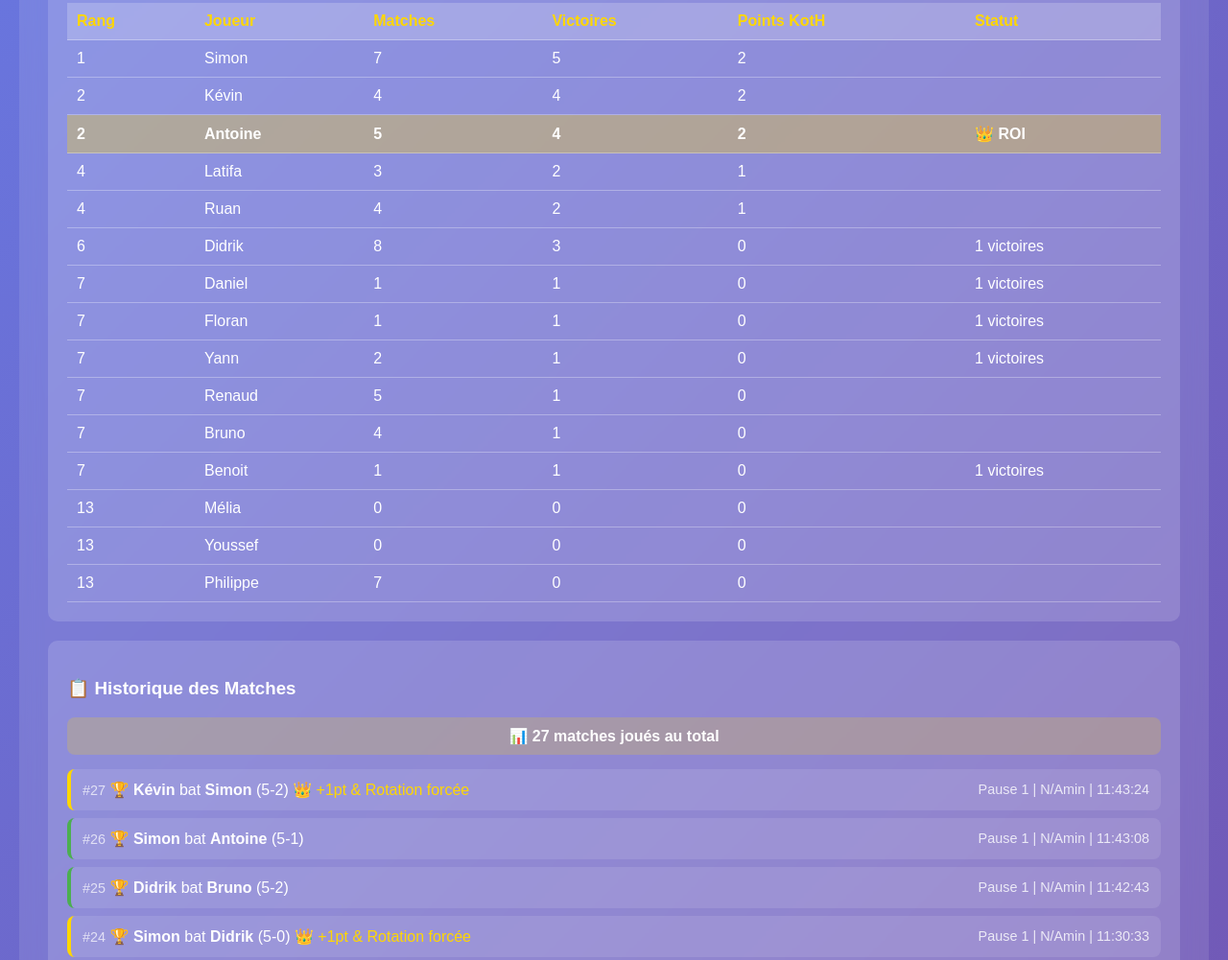
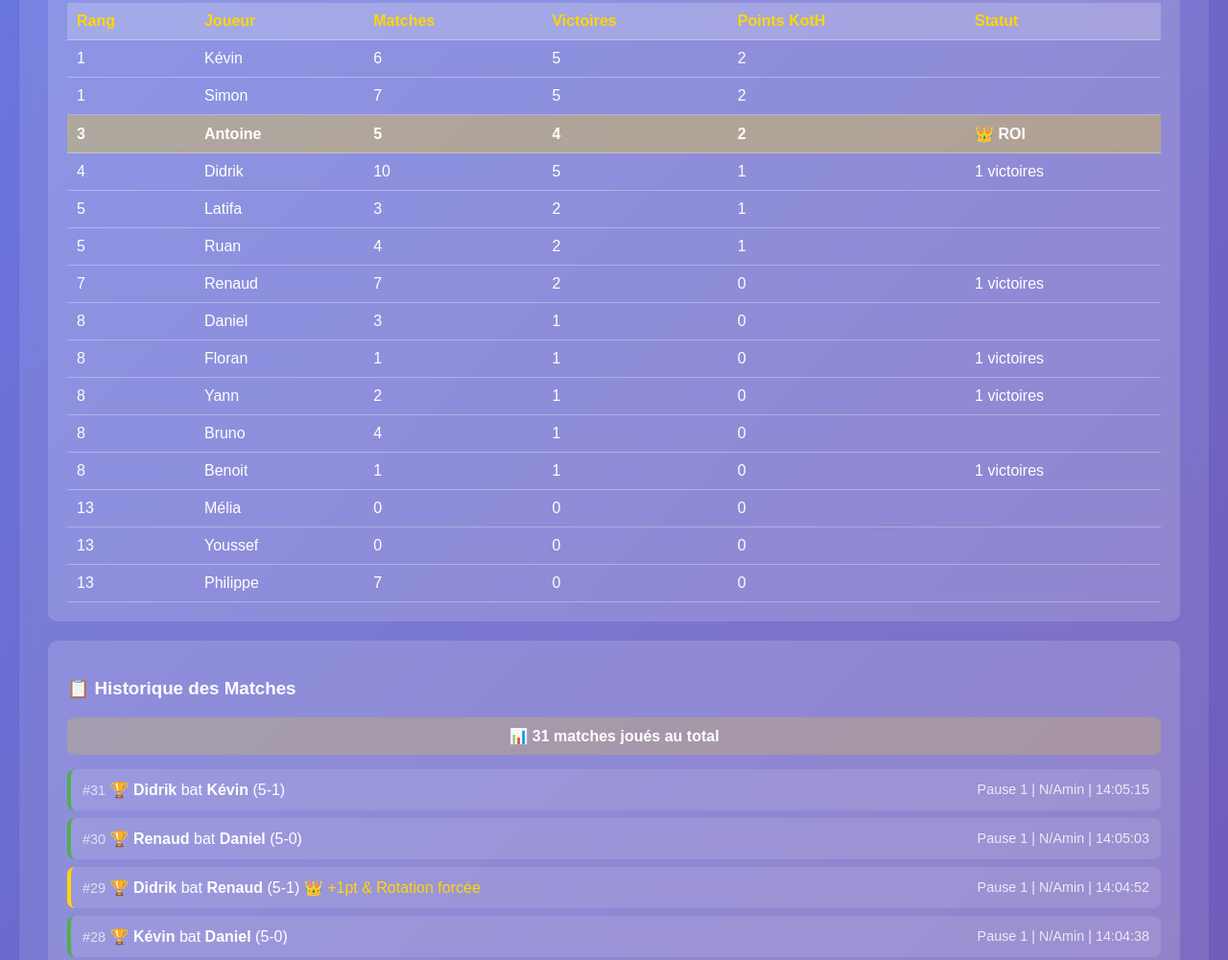
Before and after one commit to KevinWeez/Tossit_tournoi, a plain HTML site: page index.html in a window 1280 px wide. Shown: the part 764-1765 px from the top of the page at 96% size. Drawn offline with Linux system fonts and the light colour scheme.

Commit message:
update score

```diff
--- a/index.html
+++ b/index.html
@@ -546,16 +546,16 @@
         // Variables globales avec données par défaut
     let players = {
     "Kévin": {
-          "matches": 4,
-          "wins": 4,
+      "matches": 6,
+      "wins": 5,
       "points": 2,
       "consecutive": 0
     },
     "Daniel": {
-          "matches": 1,
+      "matches": 3,
       "wins": 1,
       "points": 0,
-          "consecutive": 1
+      "consecutive": 0
     },
     "Mélia": {
       "matches": 0,
@@ -588,10 +588,10 @@
       "consecutive": 0
     },
     "Renaud": {
-          "matches": 5,
-          "wins": 1,
+      "matches": 7,
+      "wins": 2,
       "points": 0,
-          "consecutive": 0
+      "consecutive": 1
     },
     "Bruno": {
       "matches": 4,
@@ -618,9 +618,9 @@
       "consecutive": 0
     },
     "Didrik": {
-          "matches": 8,
-          "wins": 3,
-          "points": 0,
+      "matches": 10,
+      "wins": 5,
+      "points": 1,
       "consecutive": 1
     },
     "Philippe": {
@@ -639,6 +639,7 @@
 
         let currentKing = 'Antoine';
         let matchHistory = [
+
     {
       "winner": "Bruno",
       "loser": "Renaud",
@@ -881,6 +882,42 @@
       "duration": "N/A",
       "timestamp": "11:43:24",
       "forceRotation": true
+    },
+    {
+      "winner": "Kévin",
+      "loser": "Daniel",
+      "score": "5-0",
+      "pause": "1",
+      "duration": "N/A",
+      "timestamp": "14:04:38",
+      "forceRotation": false
+    },
+    {
+      "winner": "Didrik",
+      "loser": "Renaud",
+      "score": "5-1",
+      "pause": "1",
+      "duration": "N/A",
+      "timestamp": "14:04:52",
+      "forceRotation": true
+    },
+    {
+      "winner": "Renaud",
+      "loser": "Daniel",
+      "score": "5-0",
+      "pause": "1",
+      "duration": "N/A",
+      "timestamp": "14:05:03",
+      "forceRotation": false
+    },
+    {
+      "winner": "Didrik",
+      "loser": "Kévin",
+      "score": "5-1",
+      "pause": "1",
+      "duration": "N/A",
+      "timestamp": "14:05:15",
+      "forceRotation": false
     }
   ];
 
```
Also changed, not shown: tossit_tournoi_2025-09-16_1ere_pause.json (+48 -12 lines). Lines whose indentation alone changed are shown as unchanged.
